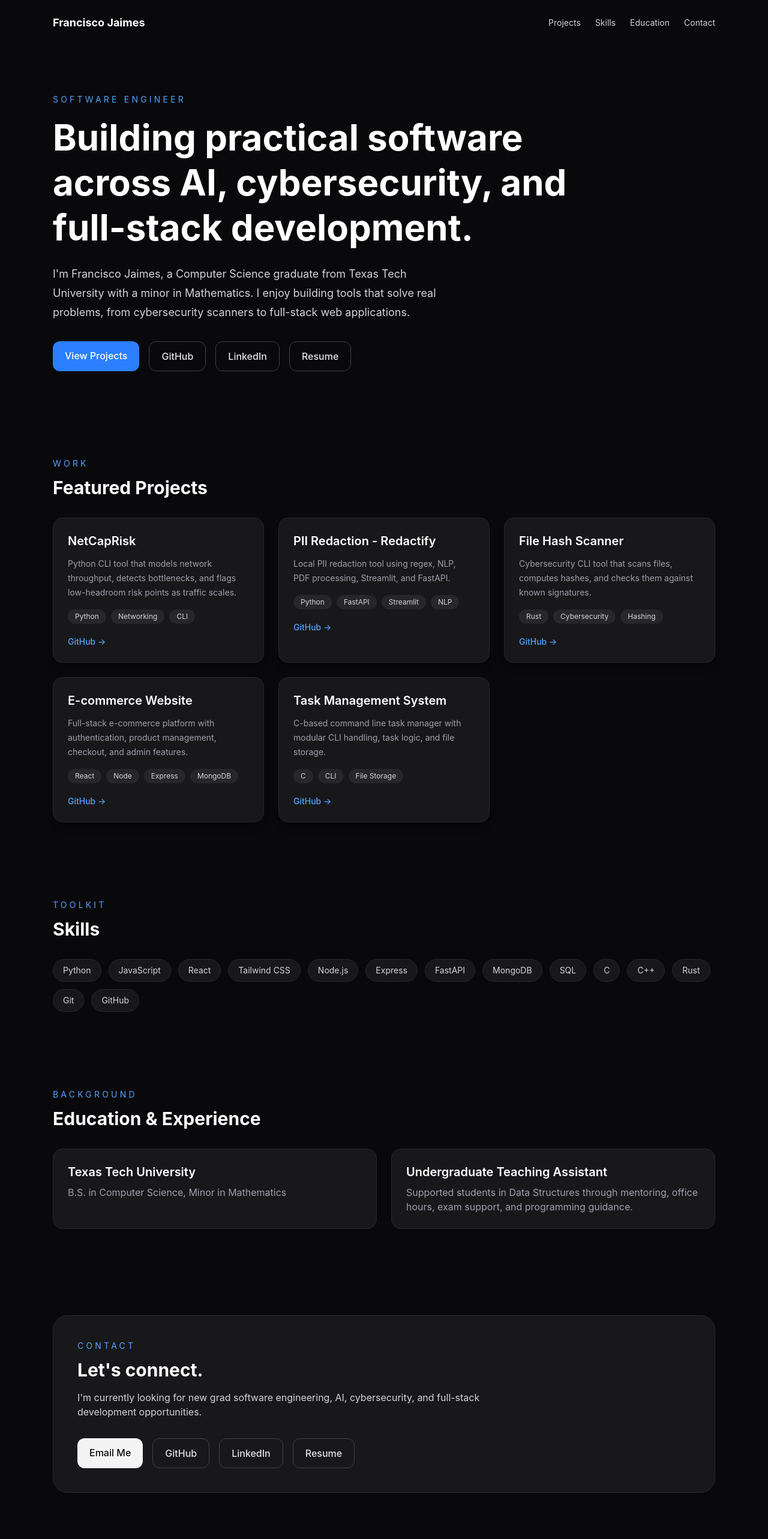
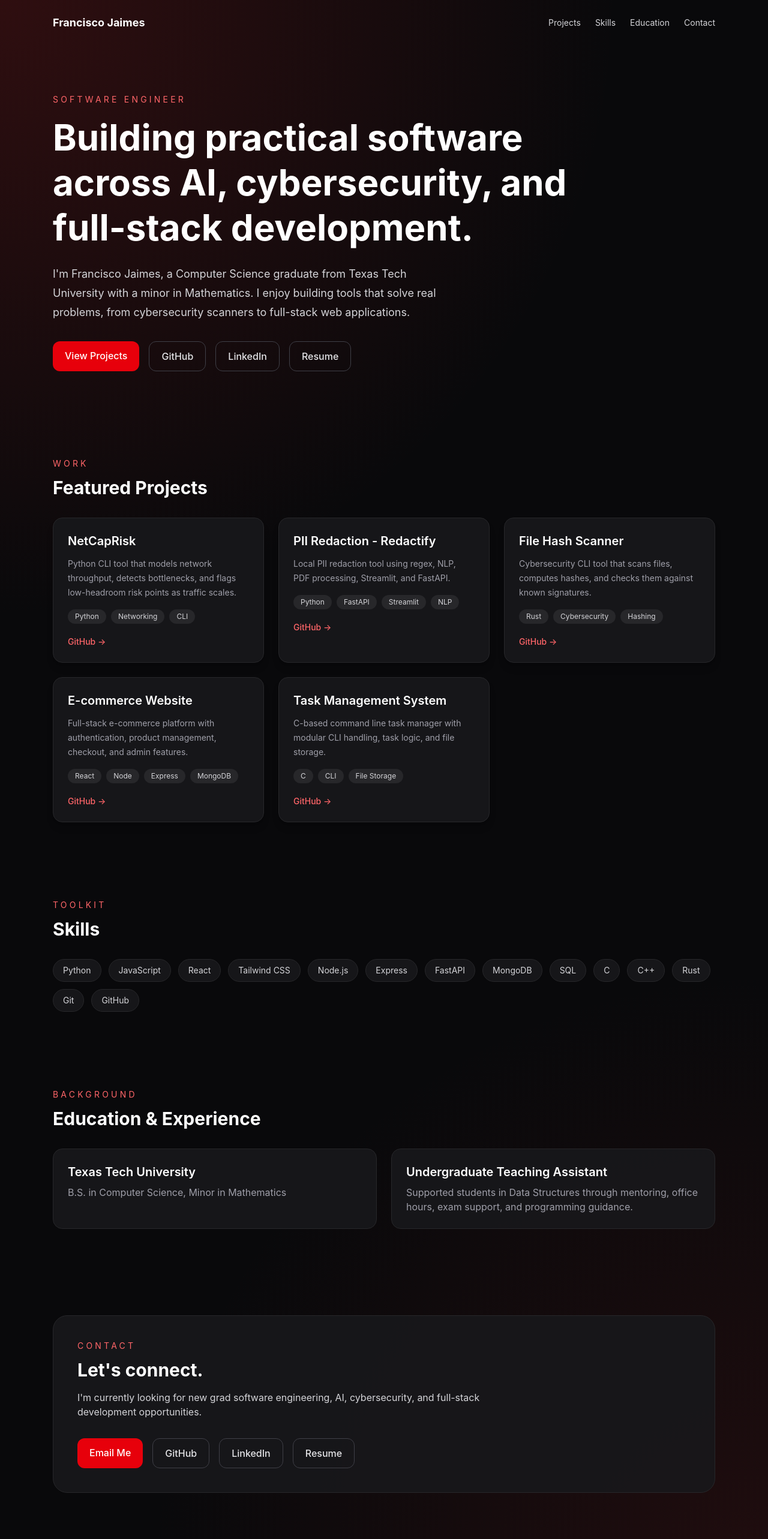
Before and after one commit to Utopias187/Portfolio-Website, a React app: page / in a window 1280 px wide. Shown: the top 2566 px of the page at 60% size. Built offline with nearby package versions, Linux system fonts and the light colour scheme; the HTML template or start-up script is replaced by a standard one.

Commit message:
Update portfolio red theme

```diff
--- a/src/App.jsx
+++ b/src/App.jsx
@@ -60,7 +60,7 @@ function App() {
   ]
 
   return (
-    <main className="min-h-screen bg-zinc-950 text-white">
+    <main className="min-h-screen bg-zinc-950 bg-[radial-gradient(circle_at_top_left,rgba(220,38,38,0.18),transparent_35%),radial-gradient(circle_at_bottom_right,rgba(127,29,29,0.2),transparent_35%)] text-white">
       <nav className="mx-auto flex max-w-6xl items-center justify-between px-6 py-6">
         <a href="#" className="text-lg font-bold">
           Francisco Jaimes
@@ -83,7 +83,7 @@ function App() {
       </nav>
 
       <section className="mx-auto max-w-6xl px-6 py-20">
-        <p className="mb-4 text-sm uppercase tracking-[0.3em] text-blue-400">
+        <p className="mb-4 text-sm uppercase tracking-[0.3em] text-red-400">
           Software Engineer
         </p>
 
@@ -102,7 +102,7 @@ function App() {
         <div className="mt-8 flex flex-wrap gap-4">
           <a
             href="#projects"
-            className="rounded-xl bg-blue-500 px-5 py-3 font-medium text-white hover:bg-blue-600"
+            className="rounded-xl bg-red-600 px-5 py-3 font-medium text-white hover:bg-red-700"
           >
             View Projects
           </a>
@@ -139,7 +139,7 @@ function App() {
       <section id="projects" className="mx-auto max-w-6xl px-6 py-16">
         <div className="flex items-end justify-between gap-4">
           <div>
-            <p className="text-sm uppercase tracking-[0.3em] text-blue-400">
+            <p className="text-sm uppercase tracking-[0.3em] text-red-400">
               Work
             </p>
             <h2 className="mt-3 text-3xl font-bold">Featured Projects</h2>
@@ -150,7 +150,7 @@ function App() {
           {projects.map((project) => (
             <article
               key={project.title}
-              className="rounded-2xl border border-zinc-800 bg-zinc-900 p-6 shadow-lg transition hover:-translate-y-1 hover:border-blue-500"
+              className="rounded-2xl border border-zinc-800 bg-zinc-900/90 p-6 shadow-lg transition hover:-translate-y-1 hover:border-red-500"
             >
               <h3 className="text-xl font-semibold">{project.title}</h3>
 
@@ -174,7 +174,7 @@ function App() {
                   href={project.github}
                   target="_blank"
                   rel="noreferrer"
-                  className="text-sm font-medium text-blue-400 hover:text-blue-300"
+                  className="text-sm font-medium text-red-400 hover:text-red-300"
                 >
                   GitHub →
                 </a>
@@ -184,7 +184,7 @@ function App() {
                     href={project.demo}
                     target="_blank"
                     rel="noreferrer"
-                    className="text-sm font-medium text-emerald-400 hover:text-emerald-300"
+                    className="text-sm font-medium text-red-400 hover:text-red-300"
                   >
                     Live Demo →
                   </a>
@@ -196,7 +196,7 @@ function App() {
       </section>
 
       <section id="skills" className="mx-auto max-w-6xl px-6 py-16">
-        <p className="text-sm uppercase tracking-[0.3em] text-blue-400">
+        <p className="text-sm uppercase tracking-[0.3em] text-red-400">
           Toolkit
         </p>
 
@@ -206,7 +206,7 @@ function App() {
           {skills.map((skill) => (
             <span
               key={skill}
-              className="rounded-full border border-zinc-800 bg-zinc-900 px-4 py-2 text-sm text-zinc-300"
+              className="rounded-full border border-zinc-800 bg-zinc-900/90 px-4 py-2 text-sm text-zinc-300 transition hover:border-red-500 hover:text-white"
             >
               {skill}
             </span>
@@ -215,21 +215,21 @@ function App() {
       </section>
 
       <section id="education" className="mx-auto max-w-6xl px-6 py-16">
-        <p className="text-sm uppercase tracking-[0.3em] text-blue-400">
+        <p className="text-sm uppercase tracking-[0.3em] text-red-400">
           Background
         </p>
 
         <h2 className="mt-3 text-3xl font-bold">Education & Experience</h2>
 
         <div className="mt-8 grid gap-6 md:grid-cols-2">
-          <div className="rounded-2xl border border-zinc-800 bg-zinc-900 p-6">
+          <div className="rounded-2xl border border-zinc-800 bg-zinc-900/90 p-6 transition hover:border-red-500">
             <h3 className="text-xl font-semibold">Texas Tech University</h3>
             <p className="mt-2 text-zinc-400">
               B.S. in Computer Science, Minor in Mathematics
             </p>
           </div>
 
-          <div className="rounded-2xl border border-zinc-800 bg-zinc-900 p-6">
+          <div className="rounded-2xl border border-zinc-800 bg-zinc-900/90 p-6 transition hover:border-red-500">
             <h3 className="text-xl font-semibold">
               Undergraduate Teaching Assistant
             </h3>
@@ -242,8 +242,8 @@ function App() {
       </section>
 
       <section id="contact" className="mx-auto max-w-6xl px-6 py-20">
-        <div className="rounded-3xl border border-zinc-800 bg-zinc-900 p-8 md:p-10">
-          <p className="text-sm uppercase tracking-[0.3em] text-blue-400">
+        <div className="rounded-3xl border border-zinc-800 bg-zinc-900/90 p-8 transition hover:border-red-500 md:p-10">
+          <p className="text-sm uppercase tracking-[0.3em] text-red-400">
             Contact
           </p>
 
@@ -257,7 +257,7 @@ function App() {
           <div className="mt-8 flex flex-wrap gap-4">
             <a
               href="mailto:itzchoas@gmail.com"
-              className="rounded-xl bg-zinc-100 px-5 py-3 font-medium text-zinc-950 hover:bg-white"
+              className="rounded-xl bg-red-600 px-5 py-3 font-medium text-white hover:bg-red-700"
             >
               Email Me
             </a>
```
